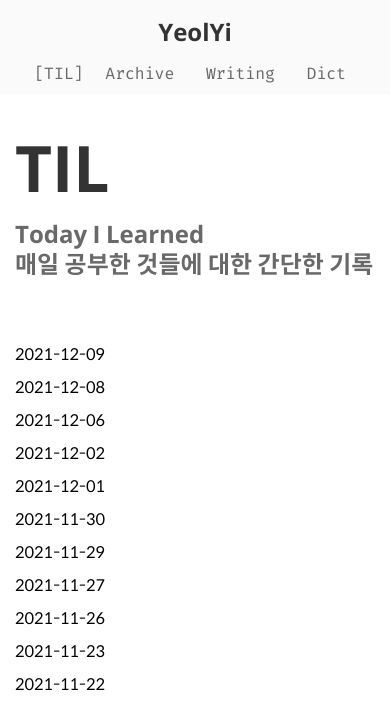
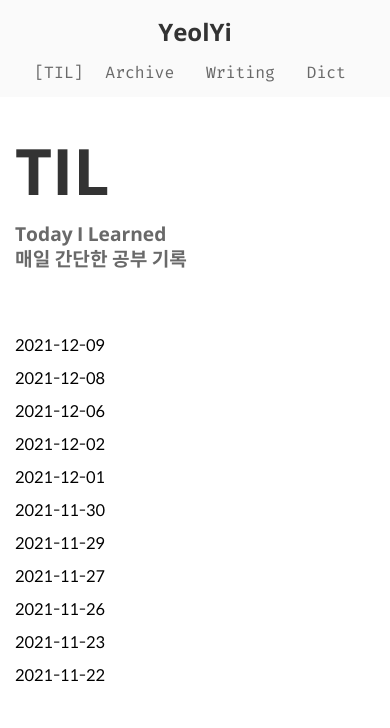
Before and after one commit to Yeolyi/blog, a Next.js app: page /stories/til in a window 390 px wide. Shown: the top 728 px of the page. Built offline with nearby package versions, Linux system fonts and the light colour scheme.

Commit message:
navBar css 수정

```diff
--- a/components/navBar.module.css
+++ b/components/navBar.module.css
@@ -1,5 +1,6 @@
 #logo {
     font-family: 'bold';
+    height: 2rem;
 }
 
 #navBar {
@@ -29,6 +30,7 @@
     display: inline-block;
     color: dimgray;
     margin: 0 6px;
+    height: 1.5rem;
     cursor: pointer;
     text-align: center;
     font-family: 'code', monospace;
@@ -37,11 +39,12 @@
 
 @media screen and (max-width: 500px) {
     #navBar {
-        display: block;
-        text-align: center;
+        display: flex;
+        flex-direction: column;
+        align-items: center;
     }
 
     #categoryList {
-        margin: auto;
+        margin: 0;
     }
 }
--- a/components/stories.js
+++ b/components/stories.js
@@ -2,8 +2,8 @@ import styles from "./stories.module.css"
 import { useState } from "react"
 
 const categories = [
-    { name: "TIL", description: "Today I Learned\n매일 공부한 것들에 대한 간단한 기록" , link: "/stories/til"},
-    { name: "Archive", description: "책과 인터넷에서 찾은\n두고두고 볼만한 것들", link: "/stories/archive" },
+    { name: "TIL", description: "Today I Learned\n매일 간단한 공부 기록" , link: "/stories/til"},
+    { name: "Archive", description: "책과 인터넷에서 찾은\n나중에 다시 볼만한 것들", link: "/stories/archive" },
     { name: "Writing", description: "나만 기록할 수 있는\n나만의 지난 경험들", link: "/stories/writing" },
 ]
 
--- a/components/stories.module.css
+++ b/components/stories.module.css
@@ -7,7 +7,7 @@
 
 #storyNav p {
     font-family: 'bold', sans-serif;
-    font-size: 1.5rem;
+    font-size: 1.2rem;
     color: dimgray;
     margin-bottom: 4rem;
     white-space: pre-wrap;
```
